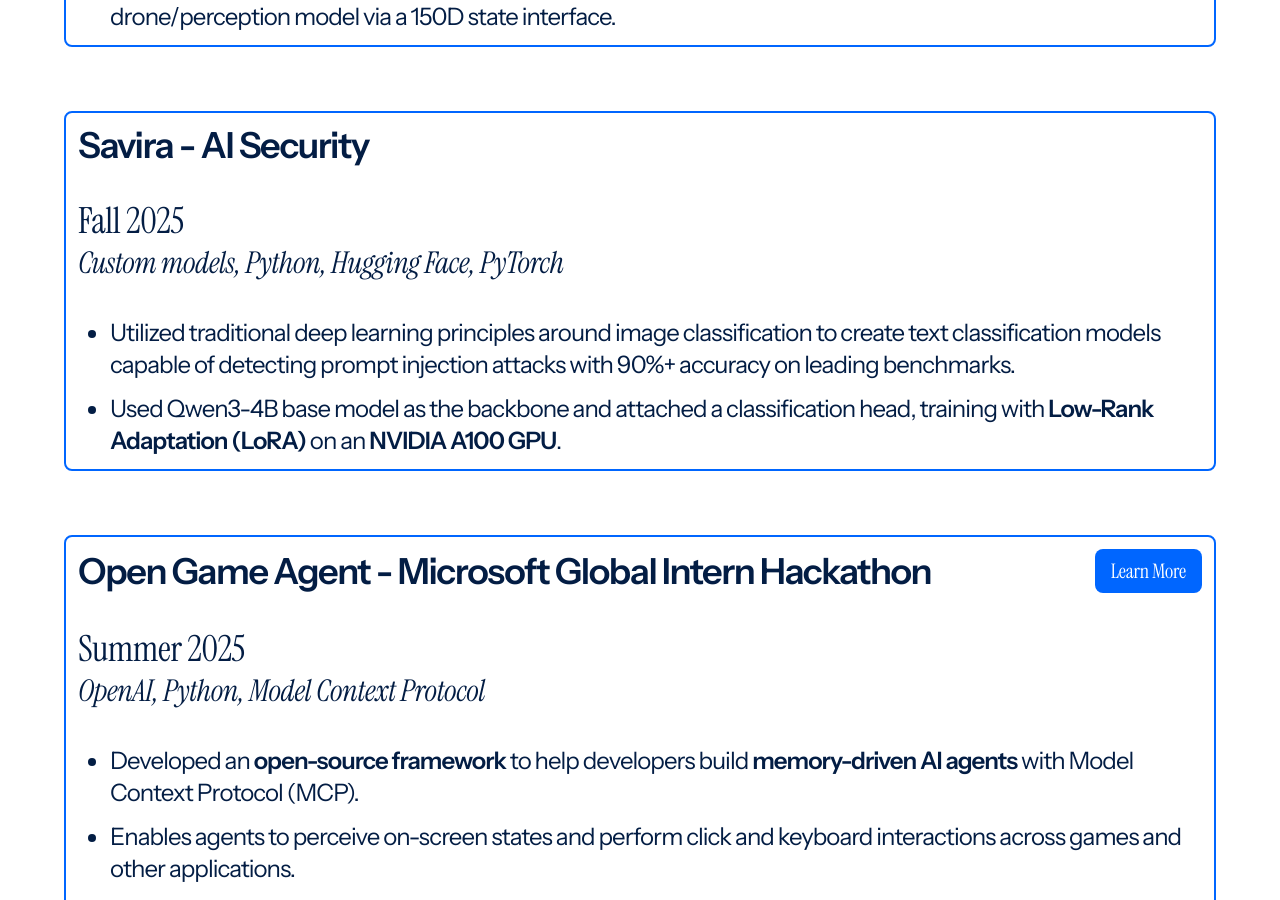
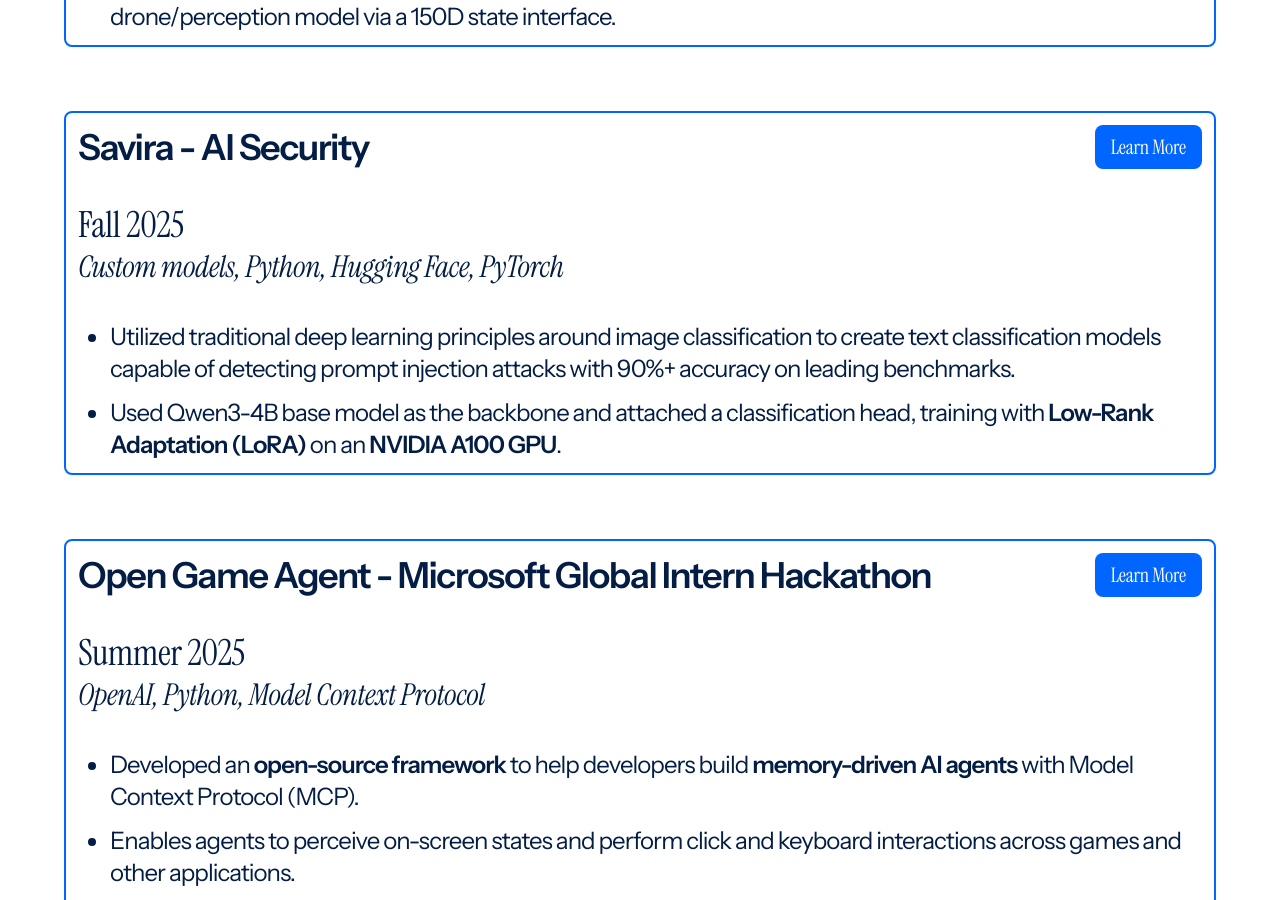
Before and after one commit to colinlevine/portfolio2, a React (Vite) app: page / in a window 1280 px wide. Shown: the part 3581-4481 px from the top of the page. Built offline with nearby package versions, Linux system fonts and the light colour scheme.

Commit message:
Add learn more link for Savira

```diff
--- a/src/App.tsx
+++ b/src/App.tsx
@@ -139,7 +139,10 @@
           </div>
 
           <div className='flex flex-col gap-[36px] reveal reveal-left border-2 border-bright-blue rounded-lg p-3'>
-            <h3 className='font-sans text-4xl text-deep-blue font-semibold'>Savira - AI Security</h3>
+            <div className='flex flex-row justify-between items-center sm:gap-4'>
+              <h3 className='font-sans text-4xl text-deep-blue font-semibold'>Savira - AI Security</h3>
+              <a href="https://substack.com/home/post/p-171507545" className='hidden sm:block px-4 py-2 font-serif text-xl rounded-lg bg-bright-blue text-white whitespace-nowrap flex-shrink-0'>Learn More</a>
+            </div>
             <h4 className='font-serif text-4xl text-deep-blue'>
               Fall 2025
               <br />
@@ -149,6 +152,8 @@
                 <li>Utilized traditional deep learning principles around image classification to create text classification models capable of detecting prompt injection attacks with 90%+ accuracy on leading benchmarks.</li>
                 <li>Used Qwen3-4B base model as the backbone and attached a classification head, training with <span className='font-semibold'>Low-Rank Adaptation (LoRA)</span> on an <span className='font-semibold'>NVIDIA A100 GPU</span>.</li>
             </ul>
+            {/* Shown only on mobile */}
+            <a href="https://substack.com/home/post/p-171507545" className='sm:hidden px-4 py-2 font-serif text-xl rounded-lg bg-bright-blue text-white self-start'>Learn More</a>
           </div>
 
           <div className='flex flex-col gap-[36px] reveal reveal-left border-2 border-bright-blue rounded-lg p-3'>
```
